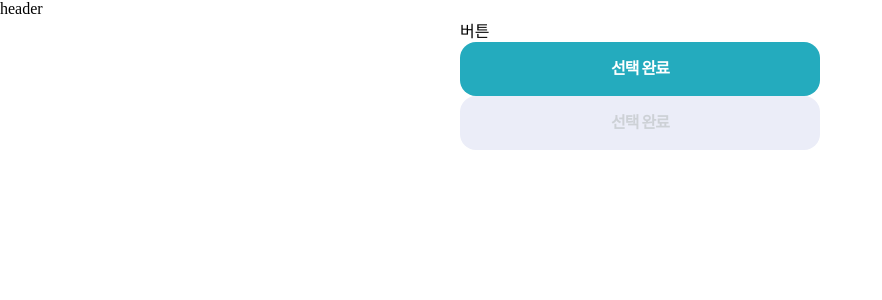
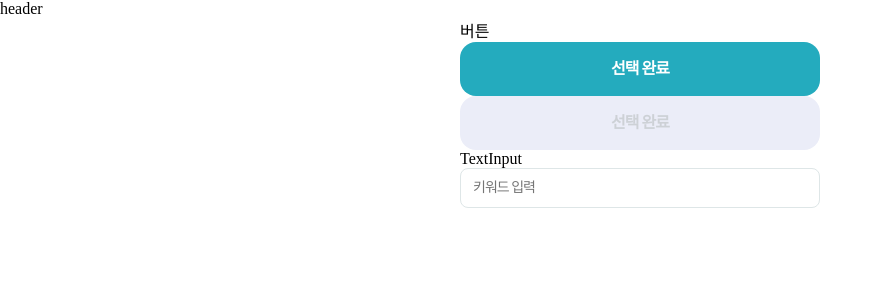
Before and after one commit to surajung/market_sample, a Next.js app: page / in a window 1280 px wide. Shown: the top 300 px of the page, without its empty margins (0-882 px from the left). Built offline with nearby package versions, Linux system fonts and the light colour scheme.

Commit message:
feat: textinput 컴포넌트 추가

```diff
--- a/components/Button/Button.tsx
+++ b/components/Button/Button.tsx
@@ -1,4 +1,3 @@
-import React from "react";
 import classNames from "classnames";
 
 type Props = {
--- /dev/null
+++ b/components/TextInput/TextInput.tsx
@@ -0,0 +1,44 @@
+import { ChangeEventHandler, FocusEventHandler, useState } from "react";
+import classNames from "classnames";
+
+type Props = {
+  id: string;
+  name?: string;
+  value?: string;
+  placeholder?: string;
+  maxLength?: number | undefined;
+  onChange?: ChangeEventHandler<HTMLInputElement> | undefined;
+  onFocus?: FocusEventHandler<HTMLInputElement> | undefined;
+  size: string;
+};
+
+const TextInput = ({
+  id,
+  name,
+  value,
+  placeholder,
+  maxLength,
+  onChange,
+  onFocus,
+  size,
+}: Props) => {
+  const classes = classNames("text-input", {
+    [`text-input--${size}`]: size.length,
+  });
+  return (
+    <div className="text-input-wrap">
+      <input
+        id={id}
+        name={name}
+        type="text"
+        value={value}
+        placeholder={placeholder}
+        maxLength={maxLength}
+        onChange={onChange}
+        onFocus={onFocus}
+        className={classes}
+      />
+    </div>
+  );
+};
+export default TextInput;
--- a/pages/index.tsx
+++ b/pages/index.tsx
@@ -1,8 +1,10 @@
-import React from "react";
+import { useState } from "react";
 import DefaultLayout from "@/components/layout/DefaultLayout";
 import Button from "@/components/Button/Button";
+import TextInput from "@/components/TextInput/TextInput";
 
 function Index() {
+  const [keyword, setKeyword] = useState("");
   return (
     <DefaultLayout>
       <dl>
@@ -20,6 +22,17 @@ function Index() {
             선택 완료
           </Button>
         </dd>
+        <dt>TextInput</dt>
+        <dd>
+          <TextInput
+            id="search"
+            value={keyword}
+            placeholder="키워드 입력"
+            size="h40"
+            maxLength={30}
+            onChange={(e) => setKeyword(e.target.value)}
+          ></TextInput>
+        </dd>
       </dl>
     </DefaultLayout>
   );
--- a/styles/common/_colors.scss
+++ b/styles/common/_colors.scss
@@ -32,8 +32,7 @@ $navy020: #e4eaff;
 $navy010: #f9faff;
 
 // Cool Gray Color
-$gray120: #292e41;
-$gray110: #373f57;
+$gray110: #1c1c1c;
 $gray100: #475067;
 $gray090: #5c667b;
 $gray080: #6b768b;
--- a/styles/common/components/_button.scss
+++ b/styles/common/components/_button.scss
@@ -19,9 +19,6 @@
     background-color: $primary-color;
     color: $white;
     border-radius: 16px;
-    &:hover {
-      background-color: $blue100;
-    }
   }
   &--disabled,
   &--disabled:hover {
--- /dev/null
+++ b/styles/common/components/_textInput.scss
@@ -0,0 +1,28 @@
+.text-input-wrap {
+  position: relative;
+}
+
+.text-input {
+  width: 100%;
+  color: #1c1c1c;
+  letter-spacing: -1px;
+  border-radius: 8px;
+  background-color: $white;
+  border: 1px solid #dee6e7;
+  &::-webkit-outer-spin-button,
+  &::-webkit-inner-spin-button {
+    appearance: none;
+  }
+  &::-ms-clear,
+  &::-ms-reveal {
+    display: none;
+  }
+  &:focus {
+    border-color: #00b1bb;
+  }
+  &--h40 {
+    padding: 8px 12px;
+    font-size: 14px;
+    line-height: 22px;
+  }
+}
--- a/styles/common/components/index.scss
+++ b/styles/common/components/index.scss
@@ -1,2 +1,3 @@
 // 글로벌 scss 파일 import
 @import "button";
+@import "textInput";
```
